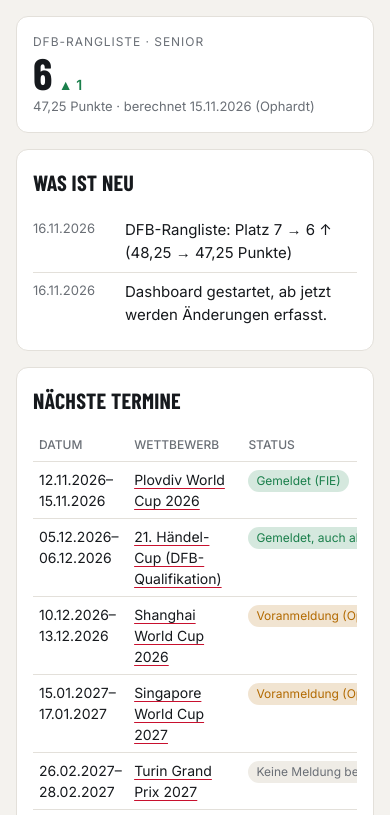
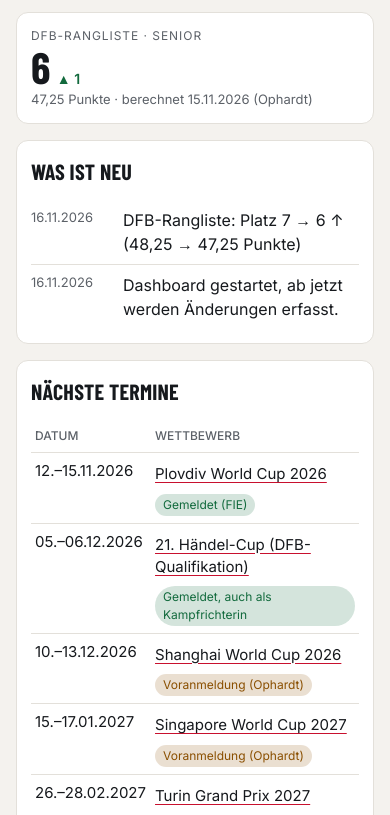
Before and after one commit to CornelliX/fechten-dashboard, a plain HTML site: page docs/index.html in a window 390 px wide. Shown: the part 233-1048 px from the top of the page. Drawn offline with nearby package versions, Linux system fonts and the light colour scheme.

Commit message:
Optik: WCAG-Kontraste im hellen Modus, kompakte Terminliste bis 720 px, 16 px Grundschrift, größere Klickflächen
Co-Authored-By: Claude Opus 5.5 <noreply@anthropic.com>

```diff
--- a/docs/index.html
+++ b/docs/index.html
@@ -9,15 +9,17 @@
 <link href="https://fonts.googleapis.com/css2?family=Barlow+Condensed:wght@500;700&family=Inter:wght@400;500;600&display=swap" rel="stylesheet">
 <style>
 :root {
-  --bg: #f4f2ee; --card: #ffffff; --ink: #16191d; --muted: #6a6f76; --line: #e3e0da;
-  --accent: #c8102e; --good: #1a7f4b; --warn: #b26a00; --chip: #efece6;
+  /* hell: alle Text/Hintergrund-Paare >= 5:1 (WCAG AA) */
+  --bg: #f4f2ee; --card: #ffffff; --ink: #16191d; --muted: #5c6168; --line: #e3e0da;
+  --accent: #c8102e; --good: #126a3d; --warn: #8a4f00; --chip: #efece6;
 }
 @media (prefers-color-scheme: dark) {
   :root { --bg: #111315; --card: #1a1d20; --ink: #eceae6; --muted: #9aa0a6; --line: #2a2e33;
           --accent: #ff4d5e; --good: #3ecf86; --warn: #f0a63a; --chip: #24282c; }
 }
 * { box-sizing: border-box; }
-body { margin: 0; background: var(--bg); color: var(--ink); font: 15px/1.5 Inter, system-ui, sans-serif; }
+body { margin: 0; background: var(--bg); color: var(--ink); font: 16px/1.5 Inter, system-ui, sans-serif; }
+:focus-visible { outline: 2px solid var(--accent); outline-offset: 2px; border-radius: 3px; }
 main { max-width: 980px; margin: 0 auto; padding: 24px 16px 48px; }
 h1, h2, .num { font-family: "Barlow Condensed", Inter, sans-serif; letter-spacing: .01em; }
 h1 { font-size: 40px; line-height: 1; margin: 0; font-weight: 700; }
@@ -37,7 +39,8 @@ ul.feed { list-style: none; margin: 0; padding: 0; }
 .feed li { display: grid; grid-template-columns: 84px 1fr; gap: 8px; padding: 8px 0; border-top: 1px solid var(--line); }
 .feed li:first-child { border-top: 0; }
 .feed time { color: var(--muted); font-size: 13px; }
-table { width: 100%; border-collapse: collapse; font-size: 14px; }
+table { width: 100%; border-collapse: collapse; font-size: 15px; }
+td a { display: inline-block; padding-block: 3px; }  /* Klickfläche >= 24 px */
 td, th { text-align: left; padding: 7px 6px; border-top: 1px solid var(--line); vertical-align: top; }
 th { color: var(--muted); font-weight: 500; font-size: 12px; text-transform: uppercase; border-top: 0; }
 td.r, th.r { text-align: right; white-space: nowrap; }
@@ -49,10 +52,18 @@ tr.me td { background: color-mix(in srgb, var(--accent) 10%, transparent); font-
 a { color: inherit; text-decoration-color: var(--accent); text-underline-offset: 3px; }
 .w { color: var(--good); font-weight: 600; } .l { color: var(--accent); font-weight: 600; }
 .scroll { overflow-x: auto; }
-svg text { fill: var(--muted); font: 11px Inter, sans-serif; }
+svg text { fill: var(--muted); font: 12px Inter, sans-serif; }
+.show-s { display: none; }
 .chips { display: flex; gap: 8px; flex-wrap: wrap; margin-top: 10px; }
 footer { color: var(--muted); font-size: 12px; margin-top: 24px; }
-@media (max-width: 520px) { h1 { font-size: 32px; } .kpi .num { font-size: 44px; } .hide-s { display: none; } }
+@media (max-width: 720px) {  /* Tabellen kompakt: Status unter dem Namen, Nebenspalten weg */
+  .hide-s { display: none; } .show-s { display: block; margin-top: 4px; }
+  .show-s .badge { white-space: normal; }  /* lange Freitext-Status aus manual.json */
+}
+@media (max-width: 520px) {
+  h1 { font-size: 32px; } .kpi .num { font-size: 44px; }
+  .card { padding: 14px; } td, th { padding-inline: 4px; }
+}
 </style>
 </head>
 <body>
@@ -81,6 +92,11 @@ const esc = s => String(s ?? '').replace(/[&<>"]/g, c => ({ '&': '&amp;', '<': '
 const num = n => n == null || n === '' || isNaN(n) ? '–' : Number(n).toLocaleString('de-DE', { maximumFractionDigits: 3 });
 const int = n => Number.isFinite(Number(n)) && n !== null && n !== '' ? String(Math.trunc(Number(n))) : '–';  // Plätze, IDs, Saisons
 const dmy = s => { const p = String(s ?? '').split('-').map(esc); return p.length === 3 ? `${p[2]}.${p[1]}.${p[0]}` : p.length === 2 ? `${p[1]}/${p[0]}` : p[0]; };
+// 12.–15.11.2026 statt zwei vollen Daten, wenn Monat und Jahr gleich sind
+const range = (a, b) => {
+  if (!b || b === a) return dmy(a);
+  return a.slice(0, 7) === b.slice(0, 7) ? `${esc(a.slice(8, 10))}.–${dmy(b)}` : `${dmy(a)}–<br>${dmy(b)}`;
+};
 const saison = x => Number.isFinite(Number(x)) ? `${int(x - 1)}/${int(x).slice(2)}` : '–';
 const today =new Date().toISOString().slice(0, 10);
 const nocache = { cache: 'no-store' };
@@ -126,10 +142,11 @@ function render(s, changes, hist) {
     || '<li><span></span><span class="sub">Noch keine Änderungen.</span></li>';
 
   const ev = s.events.filter(e => (e.end || e.date) >= today);
-  $('#events').innerHTML = `<tr><th>Datum</th><th>Wettbewerb</th><th class="hide-s">Ort</th><th>Status</th></tr>` + ev.map(e => `
-    <tr><td>${dmy(e.date)}${e.end && e.end !== e.date ? '–<br>' + dmy(e.end) : ''}</td>
-    <td>${e.url ? `<a href="${esc(e.url)}">${esc(e.name)}</a>` : esc(e.name)}</td>
-    <td class="hide-s">${esc(e.city)}</td><td>${badge(e.status)}</td></tr>`).join('');
+  // Handy: Status unter den Namen statt eigener Spalte, damit nichts seitlich verschwindet
+  $('#events').innerHTML = `<tr><th>Datum</th><th>Wettbewerb</th><th class="hide-s">Ort</th><th class="hide-s">Status</th></tr>` + ev.map(e => `
+    <tr><td style="white-space:nowrap">${range(e.date, e.end)}</td>
+    <td>${e.url ? `<a href="${esc(e.url)}">${esc(e.name)}</a>` : esc(e.name)}<div class="show-s">${badge(e.status)}</div></td>
+    <td class="hide-s">${esc(e.city)}</td><td class="hide-s">${badge(e.status)}</td></tr>`).join('');
 
   $('#results').innerHTML = `<tr><th>Datum</th><th>Wettbewerb</th><th class="r">Platz</th><th class="r hide-s">FIE-Pkt.</th><th class="hide-s">Quelle</th></tr>` + s.results.map(r => `
     <tr><td>${dmy(r.date)}</td><td>${esc(r.name)}${r.city && !r.name.includes(r.city) ? ', ' + esc(r.city) : ''}</td>
```
